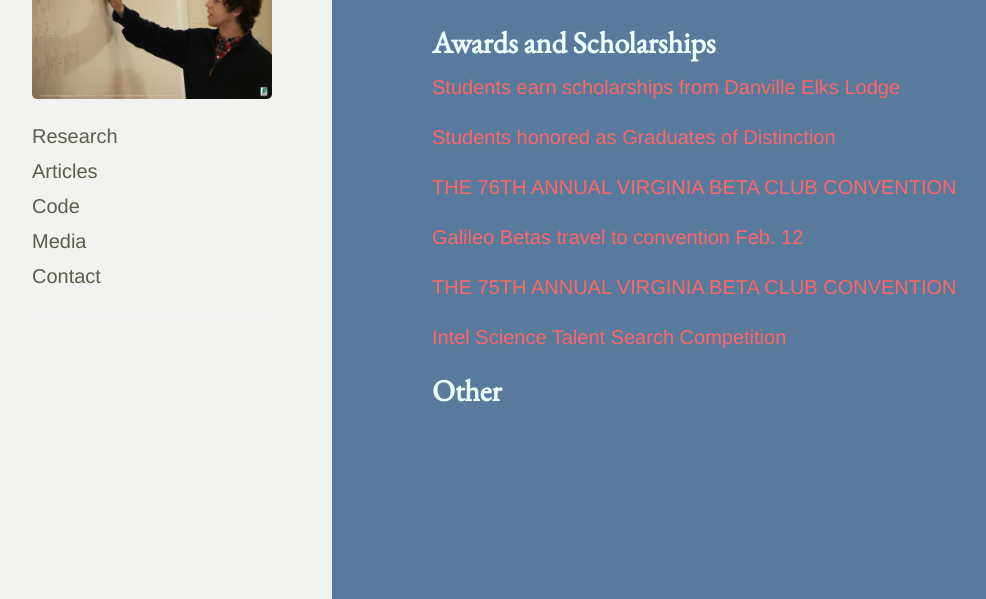
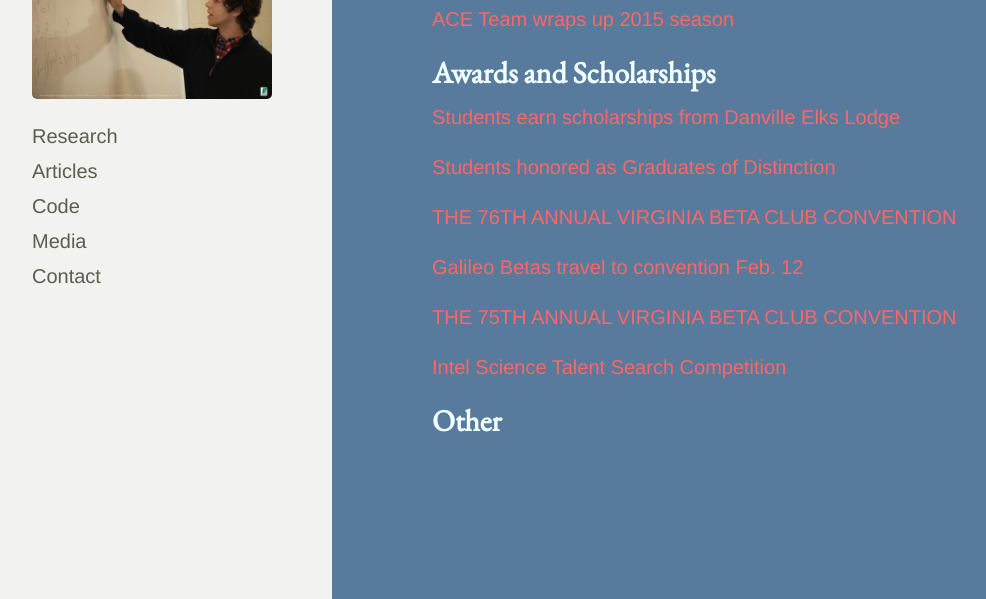
Before and after one commit to cakoch10/cakoch10.github.io, a Jekyll site: the page built from media.md, in a window 1280 px wide and 900 px high, scrolled down 1847 px, cut to the strip 301-900 px from the top of the window. Shown: the whole strip, without its empty margins (28-1014 px from the left). Built offline with Jekyll 4.4.1, drawn with Linux system fonts in a browser that asks for light colours.

Commit message:
Update media.md

```diff
--- a/media.md
+++ b/media.md
@@ -32,6 +32,8 @@ The valedictorian (myself) and the salutatorian of my school were both interview
 
 <iframe width="420" height="315" src="https://www.youtube.com/embed/kjJKjGQK-aQ" frameborder="0" allowfullscreen></iframe>
 
+[ACE Team wraps up 2015 season](http://galileomagnethighschool.com/1776/news/ace-team-wraps-up-2015-season/)
+
 <h2>Awards and Scholarships</h2>
 
 [Students earn scholarships from Danville Elks Lodge](http://www.godanriver.com/work_it_sova/news/students-earn-scholarships-from-danville-elks-lodge/article_6b1ed86e-245a-11e6-8a56-13e6e656cc02.html)
```
